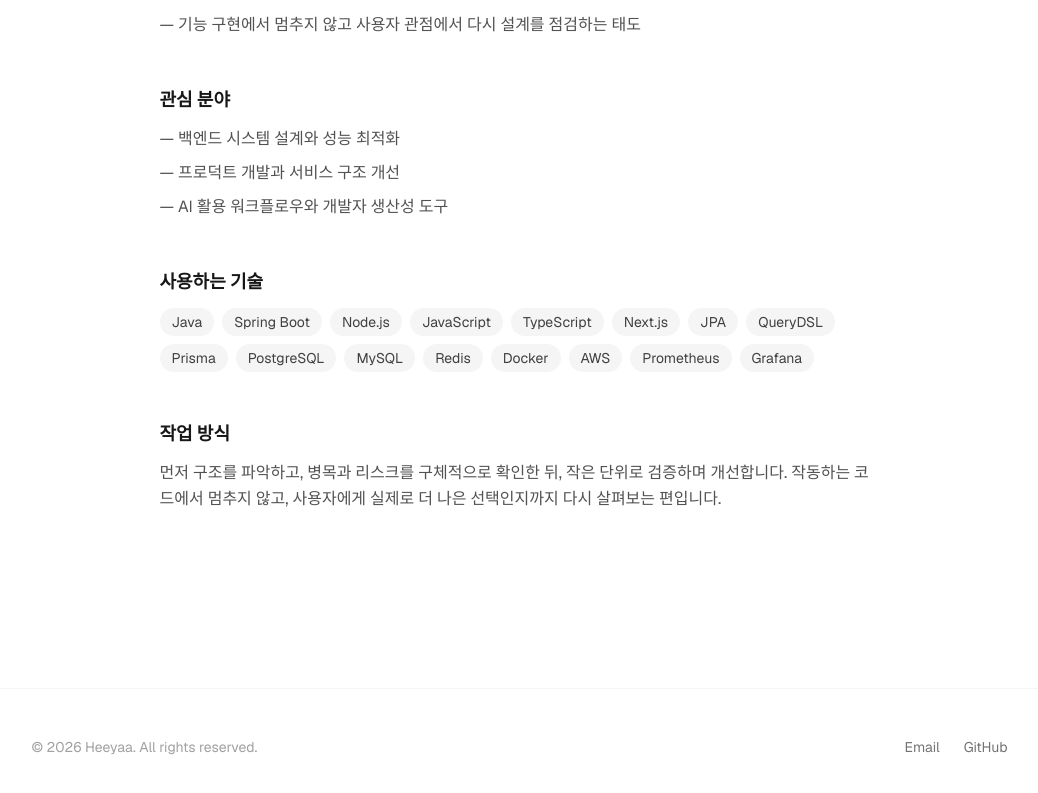
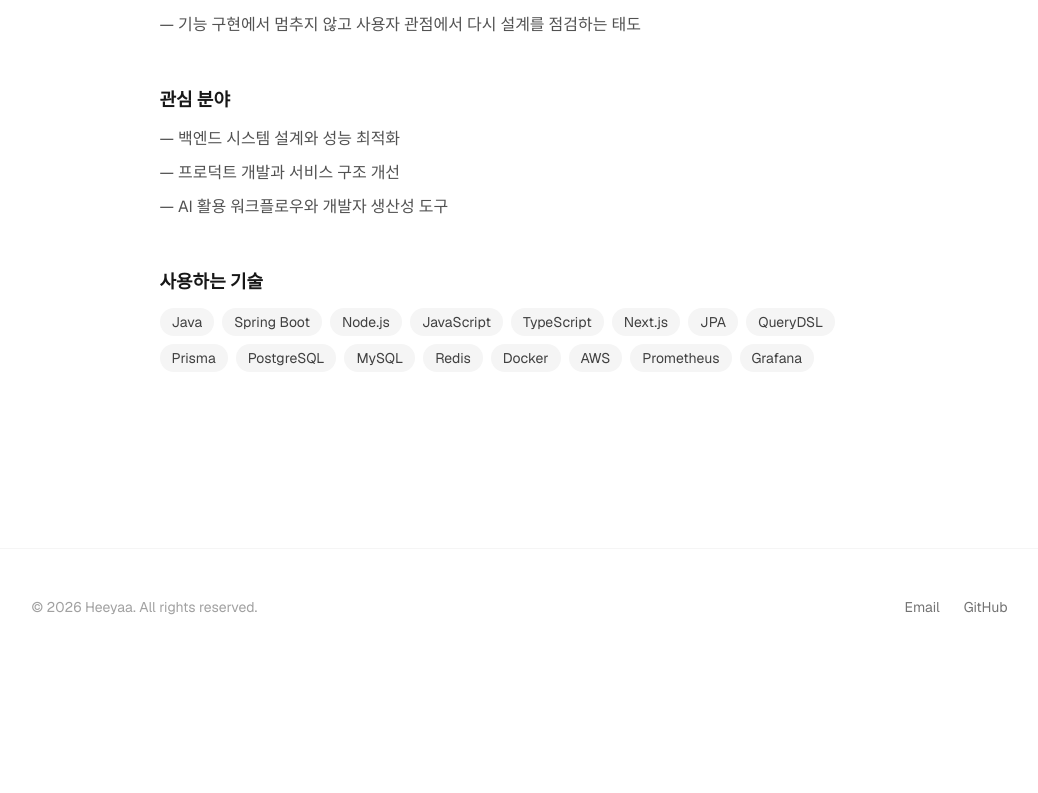
Before and after one commit to Heyaaz/my-page, a Next.js app: page /about in a window 1280 px wide. Shown: the part 798-1591 px from the top of the page, without its empty margins (113-1151 px from the left). After the commit the page ends 1463 px from the top, so only its background shows below. Built offline with nearby package versions, Linux system fonts and the light colour scheme; no server answers.

Commit message:
ref: trim the about workflow copy

```diff
--- a/app/about/page.tsx
+++ b/app/about/page.tsx
@@ -89,13 +89,6 @@ export default function AboutPage() {
           </div>
         </div>
 
-        <div>
-          <h2 className="text-lg font-semibold mb-3">작업 방식</h2>
-          <p className="text-neutral-600 leading-relaxed">
-            먼저 구조를 파악하고, 병목과 리스크를 구체적으로 확인한 뒤, 작은 단위로 검증하며 개선합니다.
-            작동하는 코드에서 멈추지 않고, 사용자에게 실제로 더 나은 선택인지까지 다시 살펴보는 편입니다.
-          </p>
-        </div>
       </section>
     </div>
   )
```
